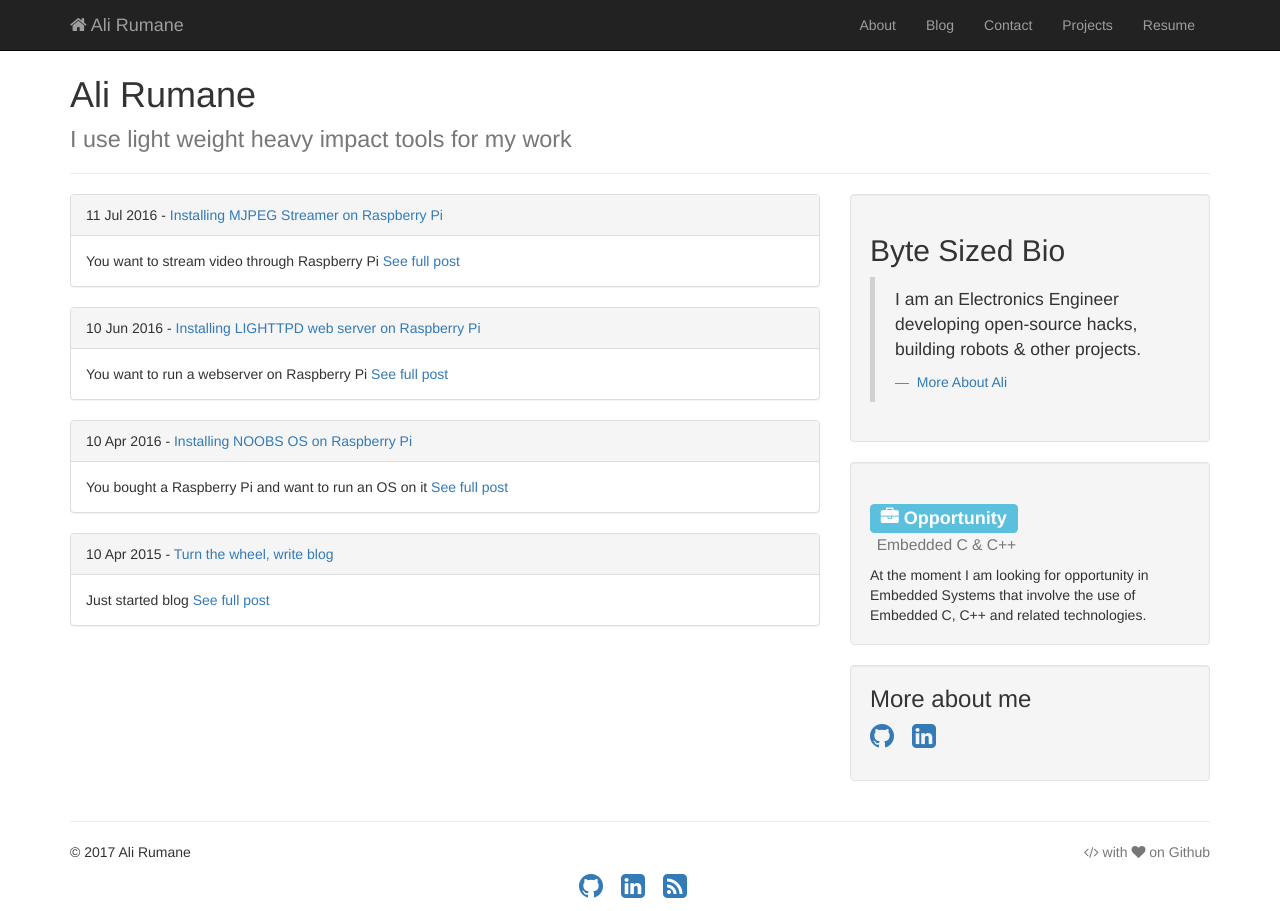
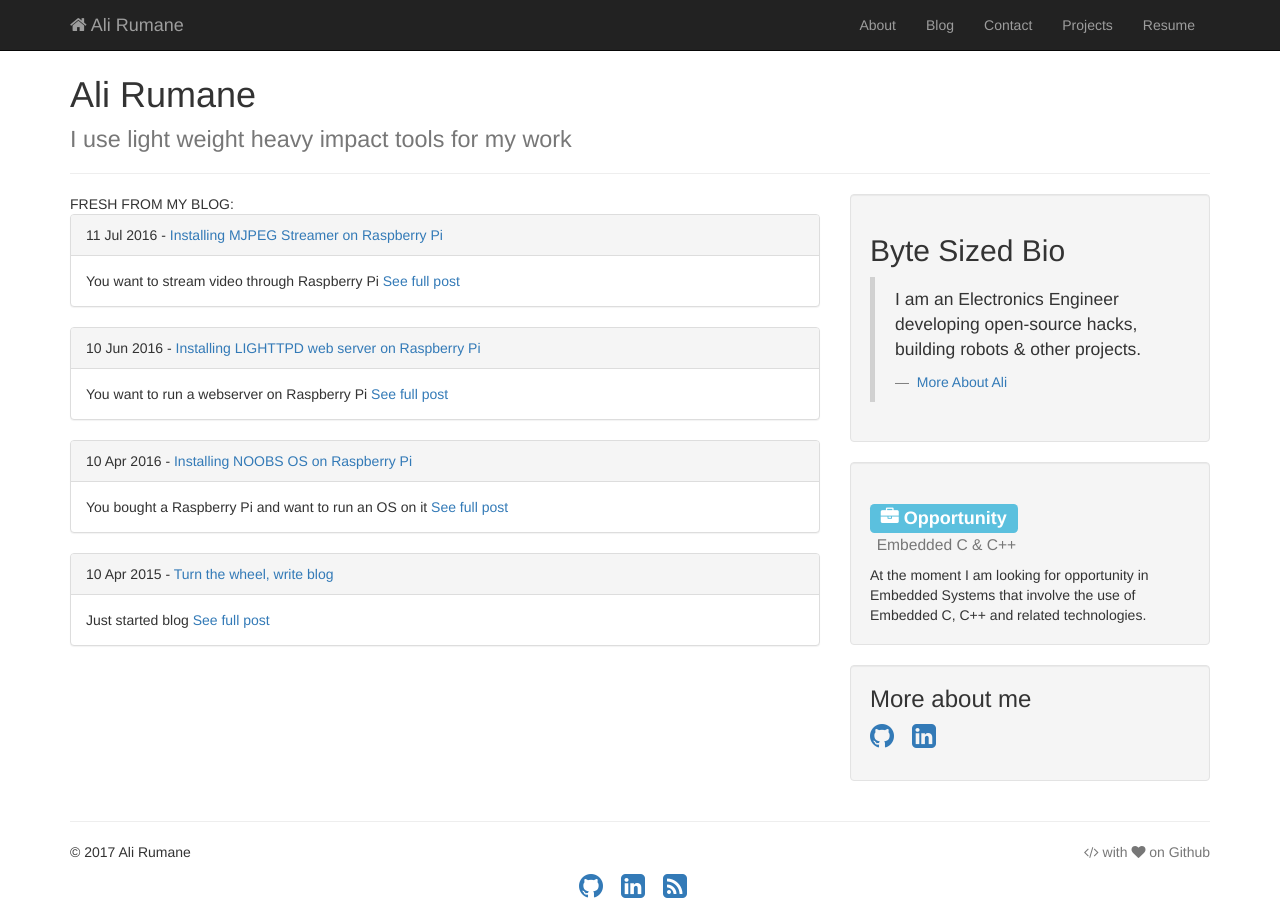
Before and after one commit to alirumane/ali-backup, a Jekyll site: the page built from index.md, in a window 1280 px wide. Built offline with Jekyll 4.4.1, drawn with Linux system fonts in a browser that asks for light colours.

Commit message:
Update index.html

```diff
--- a/_includes/themes/bootstrap/index.html
+++ b/_includes/themes/bootstrap/index.html
@@ -6,6 +6,7 @@
 
 <!-- Column 1 -->
 	<div class="col-md-8">
+		FRESH FROM MY BLOG:
 		<div class="blog-entries">
 			{{ content }}
 		</div>
```
